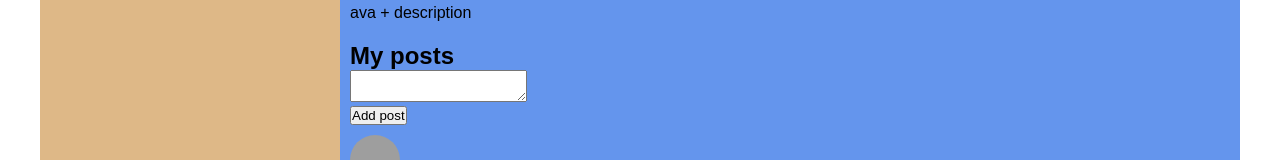
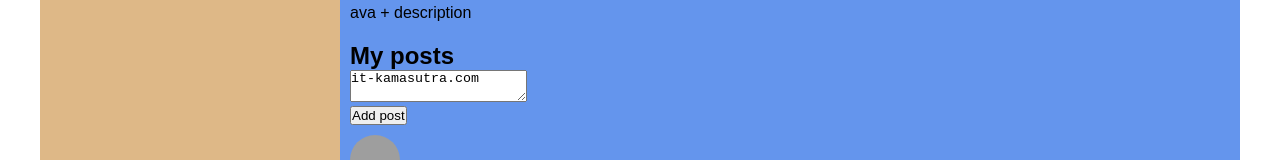
Before and after one commit to prostoAE/react-way-of-samurai, a React (Create React App) app: page /profile in a window 1280 px wide. Shown: the part 270-430 px from the top of the page. Built offline with nearby package versions, Linux system fonts and the light colour scheme; grey boxes are pictures that could not be loaded.

Commit message:
less 34-35

```diff
--- a/src/App.js
+++ b/src/App.js
@@ -14,7 +14,11 @@
                 <div className="row">
                     <Navbar/>
                     <Route path="/profile"
-                           render={() => <Profile state={props.state.profilePage} addPost={props.addPost}/>}/>
+                           render={() => <Profile
+                               profilePage={props.state.profilePage}
+                               addPost={props.addPost}
+                               updateNewPostText={props.updateNewPostText}
+                           />}/>
                     <Route path="/dialogs" render={() => <Dialogs state={props.state.dialogsPage}/>}/>
                 </div>
             </div>
--- a/src/components/Profile/MyPosts/MyPosts.jsx
+++ b/src/components/Profile/MyPosts/MyPosts.jsx
@@ -10,9 +10,12 @@
 
     let addPost = (e) => {
         e.preventDefault();
+        props.addPost();
+    };
+
+    let onPostChange = () => {
         let text = newPostElement.current.value;
-        props.addPost(text);
-        newPostElement.current.value = '';
+        props.updateNewPostText(text);
     };
 
     return (
@@ -21,7 +24,7 @@
 
             <form>
                 <div>
-                    <textarea ref={newPostElement}></textarea>
+                    <textarea onChange={onPostChange} ref={newPostElement} value={props.newPostText}/>
                 </div>
                 <button onClick={addPost} >Add post</button>
             </form>
--- a/src/components/Profile/Profile.jsx
+++ b/src/components/Profile/Profile.jsx
@@ -7,7 +7,11 @@
     return (
         <div className={s.content}>
             <ProfileInfo/>
-            <MyPosts posts={props.state.posts} addPost={props.addPost} />
+            <MyPosts posts={props.profilePage.posts}
+                     newPostText={props.profilePage.newPostText}
+                     addPost={props.addPost}
+                     updateNewPostText={props.updateNewPostText}
+            />
         </div>
     );
 };
--- a/src/index.js
+++ b/src/index.js
@@ -1,5 +1,18 @@
 import React from 'react';
-import state from './redux/state';
-import {rerenderEntireTree} from './render';
+import ReactDOM from 'react-dom';
+import state, {subscribe, updateNewPostText} from './redux/state';
+import App from './App';
+import {addPost} from './redux/state';
+
+let rerenderEntireTree = (state) => {
+    ReactDOM.render(
+        <React.StrictMode>
+            <App state={state} addPost={addPost} updateNewPostText={updateNewPostText}/>
+        </React.StrictMode>,
+        document.getElementById('root')
+    );
+};
 
 rerenderEntireTree(state);
+
+subscribe(rerenderEntireTree);
--- a/src/redux/state.js
+++ b/src/redux/state.js
@@ -1,4 +1,6 @@
-import {rerenderEntireTree} from '../render';
+let rerenderEntireTree = () => {
+    console.log('state changed');
+};
 
 let state = {
     profilePage: {
@@ -8,6 +10,7 @@
             {id: 3, message: 'First message', likesCount: 0},
             {id: 4, message: 'Bla bla', likesCount: 1},
         ],
+        newPostText: 'it-kamasutra.com'
     },
     dialogsPage: {
         messages: [
@@ -30,15 +33,27 @@
     sidebar: {}
 };
 
-export let addPost = (postMessage) => {
+window.state = state;
+
+export const addPost = () => {
     let newPost = {
         id: 5,
-        message: postMessage,
+        message: state.profilePage.newPostText,
         likesCount: 0
     };
 
     state.profilePage.posts.push(newPost);
+    state.profilePage.newPostText = '';
     rerenderEntireTree(state);
 };
 
+export const updateNewPostText = (newText) => {
+    state.profilePage.newPostText = newText;
+    rerenderEntireTree(state);
+};
+
+export const subscribe = (observer) => {
+    rerenderEntireTree = observer;
+};
+
 export default state;
--- a/src/render.js
+++ /dev/null
@@ -1,13 +0,0 @@
-import React from 'react';
-import ReactDOM from 'react-dom';
-import App from './App';
-import {addPost} from './redux/state';
-
-export let rerenderEntireTree = (state) => {
-    ReactDOM.render(
-        <React.StrictMode>
-            <App state={state} addPost={addPost}/>
-        </React.StrictMode>,
-        document.getElementById('root')
-    );
-};
```
